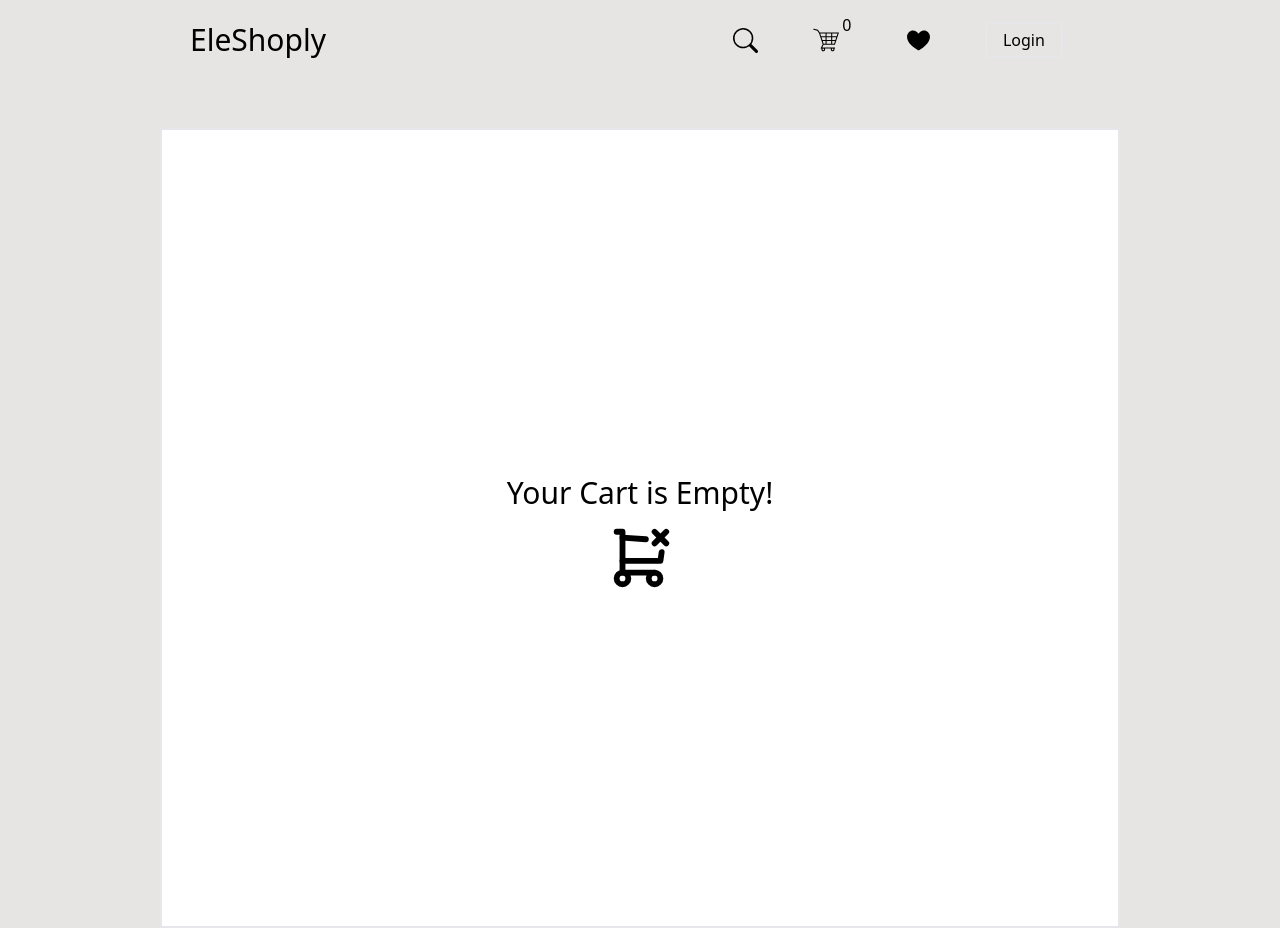
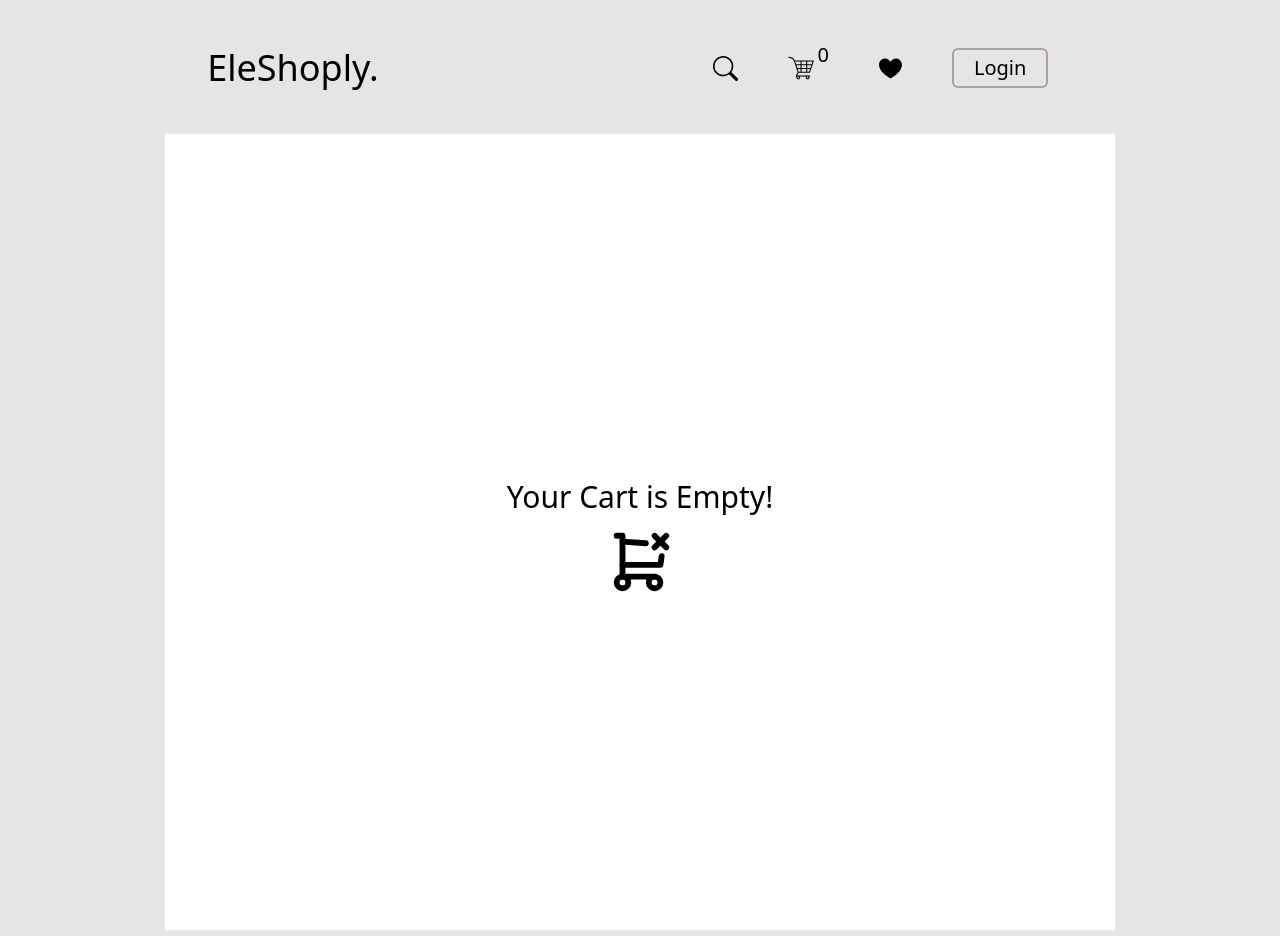
Before and after one commit to KabinaThapa/e-commerce, a React (Vite) app: page /cartpage in a window 1280 px wide. Built offline with nearby package versions, Linux system fonts and the light colour scheme.

Commit message:
Persistor

```diff
--- a/package.json
+++ b/package.json
@@ -19,6 +19,7 @@
     "react-redux": "^8.1.1",
     "react-router-dom": "^6.14.2",
     "react-toastify": "^9.1.3",
+    "redux-persist": "^6.0.0",
     "yup": "^1.2.0"
   },
   "devDependencies": {
--- a/src/app/store.tsx
+++ b/src/app/store.tsx
@@ -1,17 +1,35 @@
+// store.js
+
 import { configureStore } from "@reduxjs/toolkit";
-import cartSliceReducer from '../features/cartListSlice'
-import { fetchapi } from './../features/productSlice';
+import { combineReducers } from "@reduxjs/toolkit";
+import { persistReducer, persistStore } from "redux-persist";
+import storage from "redux-persist/lib/storage";
+import { PersistPartial } from "redux-persist/es/persistReducer";
+
+import cartSliceReducer from "../features/cartListSlice";
+import { fetchapi } from "./../features/productSlice";
 import wishListSliceReducer from "../features/wishListSlice";
 
-export const store=configureStore({
-    reducer:{
-        cart:cartSliceReducer,
-        [fetchapi.reducerPath]: fetchapi.reducer,
-        wishlist:wishListSliceReducer,
-    },
-    middleware:(getDefaultMiddleware)=>
-    getDefaultMiddleware().concat(fetchapi.middleware)
+const persistConfig = {
+  key: "root",
+  version: 1,
+  storage,
+};
 
-})
-export type RootState=ReturnType<typeof store.getState>
-export type AppDispatch=typeof store.dispatch
+const rootReducer = combineReducers({
+  cart: cartSliceReducer,
+  [fetchapi.reducerPath]: fetchapi.reducer,
+  wishlist: wishListSliceReducer,
+});
+
+const persistedReducer = persistReducer(persistConfig, rootReducer);
+
+export const store = configureStore({
+  reducer: persistedReducer,
+  middleware: (getDefaultMiddleware) =>
+    getDefaultMiddleware().concat(fetchapi.middleware),
+});
+
+export type RootState = ReturnType<typeof store.getState> & PersistPartial;
+export type AppDispatch = typeof store.dispatch;
+export const persistor = persistStore(store)
--- a/src/components/footer.tsx
+++ b/src/components/footer.tsx
@@ -5,10 +5,10 @@ import {FaCcPaypal, FaCcVisa, FaCcMastercard, FaCcDiscover} from "react-icons/fa
 
 const footer = () => {
   return (
-    <div className='w-[75%] mx-auto text-xl pb-12 pt-12'>
-        <h1>EleShoply.</h1>
+    <div className='w-[70%] mx-auto text-xl pb-12 pt-24'>
+        <h1 className='text-2xl'>EleShoply.</h1>
 
-        <div className='flex w-full justify-between'>
+        <div className='flex w-full justify-between mt-2'>
         <h1>Copyright 2020. Powered by WPDEveloper</h1>
         <ul className='flex w-32 justify-around'>
 
--- a/src/components/navbar.tsx
+++ b/src/components/navbar.tsx
@@ -13,10 +13,10 @@ const navbar = () => {
 
   return (
     <>
-      <div className="flex items-center  justify-around h-32 pb-12">
+      <div className="flex items-center  justify-around h-32 p-12 text-xl">
         <div>
           <ul>
-            <li className="text-3xl">EleShoply</li>
+            <li className="text-4xl">EleShoply.</li>
           </ul>
         </div>
         <div>
@@ -33,7 +33,7 @@ const navbar = () => {
             </Link>
             <Link to="/loginpage">
               {" "}
-              <button className="flex hover:bg-stone-400 hover:border-none border-2 pl-4 pr-4 p-1 rounded-md">
+              <button className="flex hover:bg-stone-500 hover:border-none hover:text-white border-2 border-stone-400  pl-5 pr-5 p-1 rounded-md">
                 Login
               </button>{" "}
             </Link>
--- a/src/main.tsx
+++ b/src/main.tsx
@@ -5,9 +5,10 @@ import './index.css'
 import {RouterProvider} from 'react-router-dom'
 import { router } from './routes/router.tsx'
 import { Provider } from 'react-redux'
-import { store } from './app/store.tsx';
+import { store, persistor } from './app/store.tsx';
 import { ToastContainer } from 'react-toastify'
 import 'react-toastify/dist/ReactToastify.css';
+import { PersistGate } from 'redux-persist/integration/react'
 
 
 
@@ -15,6 +16,7 @@ import 'react-toastify/dist/ReactToastify.css';
 ReactDOM.createRoot(document.getElementById('root')!).render(
   <React.StrictMode>
     <Provider store={store}>
+      <PersistGate loading={null} persistor={persistor}>
 
 
         <ToastContainer
@@ -22,7 +24,7 @@ ReactDOM.createRoot(document.getElementById('root')!).render(
         autoClose={3000}/>
     <RouterProvider router={router}/>
 
-
+    </PersistGate>
 
     </Provider>
 
--- a/src/pages/cartpage.tsx
+++ b/src/pages/cartpage.tsx
@@ -31,7 +31,7 @@ const cartpage = () => {
 
   return (
     <>
-      <div className="w-full h-auto bg-stone-200">
+      <div className="w-full h-auto bg-stone-200 p-1">
         <Navbar />
         <div className="text-center">
           {items.length === 0 ? (
--- a/src/pages/homepage.tsx
+++ b/src/pages/homepage.tsx
@@ -18,16 +18,16 @@ const homepage = () => {
 
   return (
     <>
-      <div className="bg-stone-300 w-full h-auto">
+      <div className="bg-stone-300 w-full min-h-full">
         <Navbar />
-        <section className="w-[75%] h-auto bg-stone-50 mx-auto flex">
-          <div className="p-8 w-96 grid grid-rows-3 gap-4 ">
-            <h1 className="text-7xl text-slate-900 mt-8">Winter 21'</h1>
-            <p className="text-slate-600 mb-6 text-xl ">
+        <section className="w-[70%] max-h-full bg-stone-50 mx-auto flex">
+          <div className="p-12 w-96 grid grid-rows-3 gap-12 ">
+            <h1 className="text-7xl text-slate-900 ">Winter 21'</h1>
+            <p className="text-slate-600  text-xl ">
               Winter layer season is here. Check out our trendy new winter
               collection to stay warm in style.
             </p>
-            <button className=" h-14 border-stone-400 text-sm border-2 hover:bg-stone-500 hover:border-none hover:text-white">
+            <button className=" h-14 text-2xl border-stone-400  border-2 rounded-md hover:bg-stone-500 hover:border-none hover:text-white">
               Shop Now
             </button>
           </div>
@@ -40,16 +40,16 @@ const homepage = () => {
         </section>
 
       <div className="w-full  bg-stone-300 flex">
-        <section className="w-[75%] h-auto mx-auto p-8 pb-12 m-12 bg-white">
+        <section className="w-[70%] h-auto mx-auto p-8 pb-12 m-12 bg-white">
           <h1 className="text-3xl">Our Category</h1>
-          <div className=" flex mt-12 border-2 p-4 justify-around">
+          <div className=" flex mt-12 border-2 border-stone-400 rounded-md p-4 justify-around">
             {data &&
               data.map((item) => (
                 <ul key={item}>
                   <li>
                     <Link
                       to={`/category/${item}`}
-                      className="text-xl capitalize hover:text-stone-500"
+                      className="text-2xl capitalize hover:font-semibold"
                     >
                       {item}
                     </Link>
--- a/src/pages/productlistingpage.tsx
+++ b/src/pages/productlistingpage.tsx
@@ -27,32 +27,32 @@ const productlistingpage = () => {
 
   return (
     <>
-      <div className="w-full h-auto bg-stone-200">
+      <div className="w-full min-h-full bg-stone-200 p-1">
         <Navbar />
-        <div className=" grid grid-cols-3 gap-4 p-2 m-6">
+        <div className=" grid grid-cols-3 gap-4 p-2 m-6 w-[75%] mx-auto border-2 border-black">
           {filterProducts &&
             filterProducts.map((item) => (
-              <div className=" border-2 bg-white pl-5 pb-6 flex justify-center ">
+              <div className=" border-2 bg-blue-500 p-2 flex justify-center">
                 <ul key={item.id}>
                   <button
-                    className="relative right-[-85%] p-2"
+                    className="relative left-[90%] mb-5"
                     onClick={() => handleSave(item)}
                   >
                     {items.find((items) => items.id === item.id) ? (
-                      <GoHeartFill size={30} />
+                      <GoHeartFill size={28} />
                     ) : (
-                      <GoHeart size={30} />
+                      <GoHeart size={28} />
                     )}
                   </button>
                   <Link to={`/products/${item.id}`}>
-                    <li className="text-l font-semibold pl-2 pr-2">
+
+
+                    <li className="flex justify-center items-center mb-5">
+                      {<img src={item.image} width="150px" height="150px" />}
+                    </li><li className="text-lg font-semibold">
                       {item.title}
                     </li>
-
-                    <li className="w-96 h-96 flex justify-center items-center ">
-                      {<img src={item.image} width="150px" height="150px" />}
-                    </li>
-                    <li className=" text-base font-medium pb-3 pl-1">
+                    <li className=" text-lg font-medium mb-5">
                       ${item.price}
                     </li>
                   </Link>
```
Also changed, not shown: 1 other file (tests, documents, lock files or other folders).
